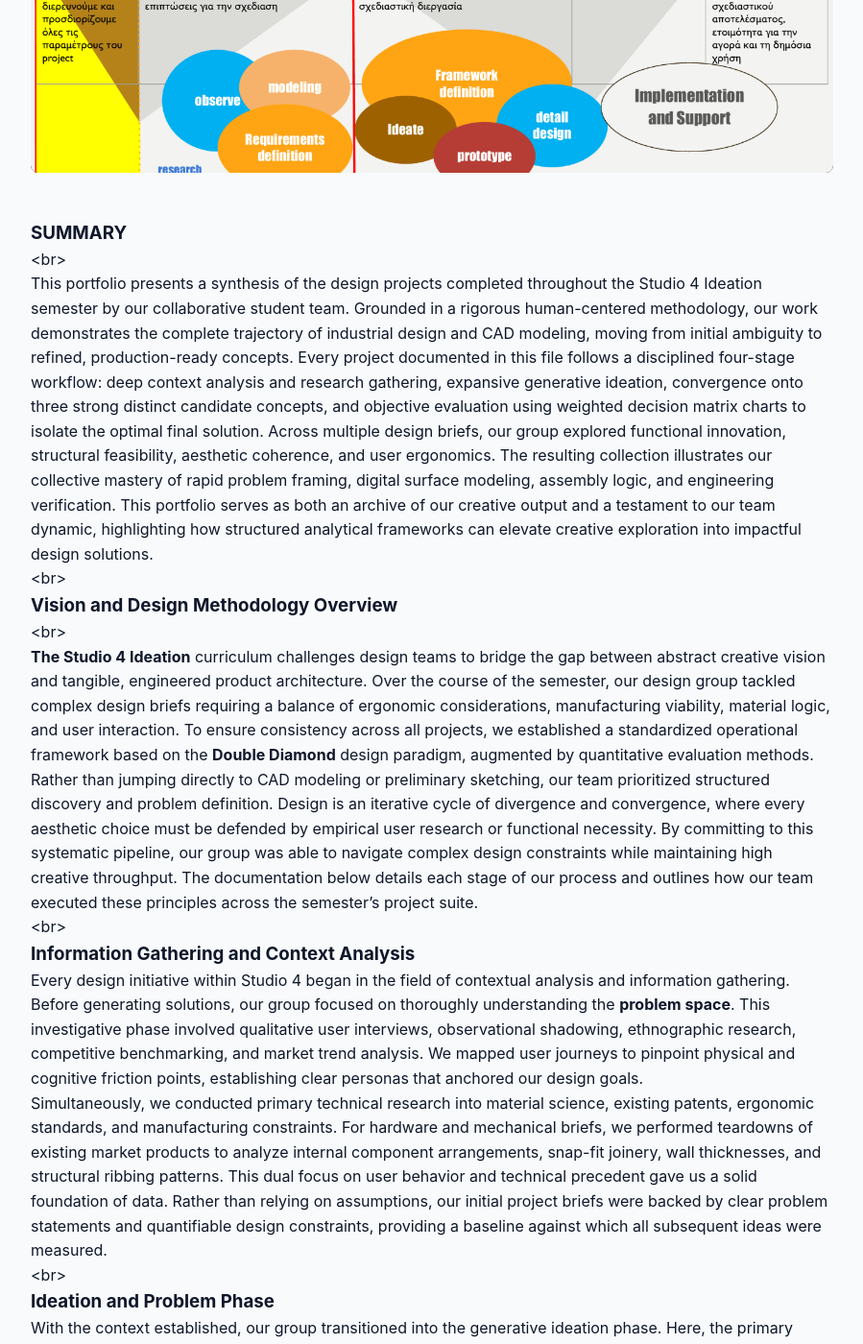
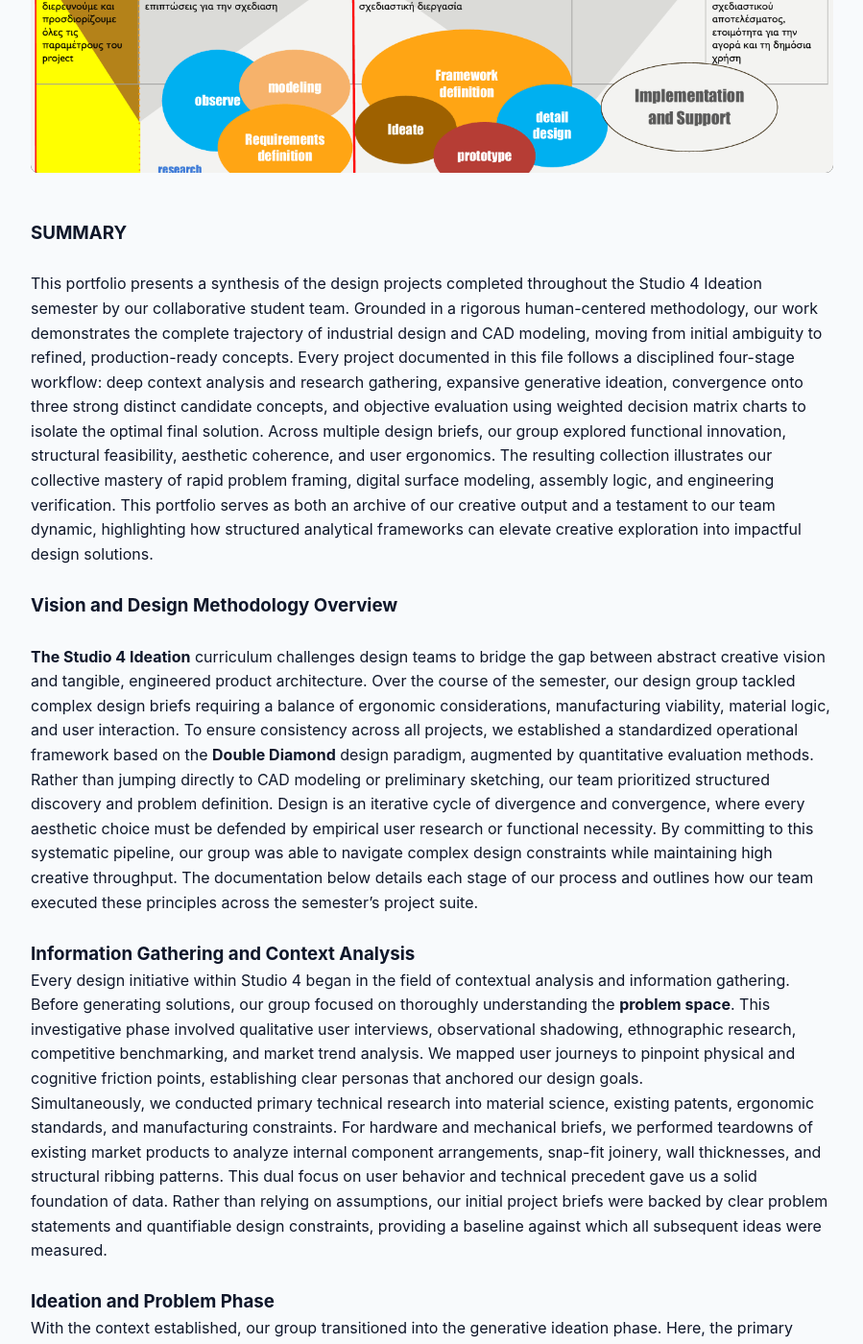
Before and after one commit to AlperIsmailoglou/Portfolio, a Jekyll site: the page built from _projects/test-2.md, in a window 1280 px wide and 1400 px high, scrolled down 613 px. Shown: the whole window at 96% size, without its empty margins (190-1089 px from the left). Built offline with Jekyll 4.4.1, drawn with Linux system fonts in a browser that asks for light colours; some of the changed text lies outside the part shown.

Commit message:
Update Projects “test-2”

```diff
--- a/_projects/test-2.md
+++ b/_projects/test-2.md
@@ -12,21 +12,21 @@ image: ''
 
 ### **SUMMARY**
 
-\<br>
+<br>
 
 This portfolio presents a synthesis of the design projects completed throughout the Studio 4 Ideation semester by our collaborative student team. Grounded in a rigorous human-centered methodology, our work demonstrates the complete trajectory of industrial design and CAD modeling, moving from initial ambiguity to refined, production-ready concepts. Every project documented in this file follows a disciplined four-stage workflow: deep context analysis and research gathering, expansive generative ideation, convergence onto three strong distinct candidate concepts, and objective evaluation using weighted decision matrix charts to isolate the optimal final solution. Across multiple design briefs, our group explored functional innovation, structural feasibility, aesthetic coherence, and user ergonomics. The resulting collection illustrates our collective mastery of rapid problem framing, digital surface modeling, assembly logic, and engineering verification. This portfolio serves as both an archive of our creative output and a testament to our team dynamic, highlighting how structured analytical frameworks can elevate creative exploration into impactful design solutions.
 
-\<br>
+<br>
 
 ### Vision and Design Methodology Overview
 
-\<br>
+<br>
 
 **The Studio 4 Ideation** curriculum challenges design teams to bridge the gap between abstract creative vision and tangible, engineered product architecture. Over the course of the semester, our design group tackled complex design briefs requiring a balance of ergonomic considerations, manufacturing viability, material logic, and user interaction. To ensure consistency across all projects, we established a standardized operational framework based on the **Double Diamond** design paradigm, augmented by quantitative evaluation methods.
 
 Rather than jumping directly to CAD modeling or preliminary sketching, our team prioritized structured discovery and problem definition. Design is an iterative cycle of divergence and convergence, where every aesthetic choice must be defended by empirical user research or functional necessity. By committing to this systematic pipeline, our group was able to navigate complex design constraints while maintaining high creative throughput. The documentation below details each stage of our process and outlines how our team executed these principles across the semester’s project suite.
 
-\<br>
+<br>
 
 ### Information Gathering and Context Analysis
 
@@ -34,7 +34,7 @@ Every design initiative within Studio 4 began in the field of contextual analysi
 
 Simultaneously, we conducted primary technical research into material science, existing patents, ergonomic standards, and manufacturing constraints. For hardware and mechanical briefs, we performed teardowns of existing market products to analyze internal component arrangements, snap-fit joinery, wall thicknesses, and structural ribbing patterns. This dual focus on user behavior and technical precedent gave us a solid foundation of data. Rather than relying on assumptions, our initial project briefs were backed by clear problem statements and quantifiable design constraints, providing a baseline against which all subsequent ideas were measured.
 
-\<br>
+<br>
 
 ### Ideation and Problem Phase
 
@@ -42,11 +42,11 @@ With the context established, our group transitioned into the generative ideatio
 
 During this stage, we prioritized volume and variety over polished execution. We produced dozens of initial concepts per brief, pushing past obvious solutions to explore novel spatial configurations, organic geometries, and modular component architectures. As patterns emerged, we clustered related ideas into distinct thematic directions. We evaluated these directions against our context analysis data, synthesizing loose sketch ideas into coherent system-level proposals. This generative phase ensured that our final directions were drawn from a broad, thoroughly explored spectrum of possibilities.
 
-\<br>
+<br>
 
 ### The Concepts
 
-\<br>
+<br>
 
 Following initial filtering, our group consolidated our best ideas into **three distinct final candidate concepts** for presentation. Developing three distinct concepts allowed us to explore different trade-offs without committing prematurely to a single path. Each of the three concepts represented a deliberate philosophy:
 
@@ -54,11 +54,11 @@ The first candidate concept typically emphasized maximum functional performance
 
 Our team developed full visual presentations for all three concepts, including rendered orthographic projections, preliminary 3D surface blockings, explode-view diagrams, and contextual storyboards. Presenting three fully formed candidates to peers and instructors encouraged critical debate and highlighted the specific advantages and limitations of each approach.
 
-\<br>
+<br>
 
 ### Decision Matrix Evaluation and Final Selection
 
-\<br>
+<br>
 
 To select the winning concept from the triad of final candidates, our group used objective quantitative evaluation tools rather than subjective preference. We created customized decision matrices and weighted scoring charts, to evaluate each concept against pre-established criteria derived from our initial context research.
 
@@ -66,11 +66,11 @@ Our **evaluation metrics** typically included structural integrity, manufacturin
 
 By charting these scores in side-by-side comparative graphs, our team removed personal bias from the selection process. The decision charts clearly demonstrated which concept achieved the highest overall score while meeting essential performance thresholds. The selected winning concept was then advanced to the final design phase for comprehensive CAD modeling, structural refinement, detailed component specification, and photorealistic rendering.
 
-\<br>
+<br>
 
 ### Comprehensive Project and Technical Execution
 
-\<br>
+<br>
 
 Through out the semester, our group applied this structured four-phase workflow across a series of distinct Studio 4 design briefs. While each project presented unique physical and functional challenges, our consistent methodology delivered robust, highly detailed outcomes.
 
@@ -78,18 +78,14 @@ In our primary product development brief, context research revealed significant
 
 In a subsequent mechanical design brief, our context analysis identified major durability failures in existing pivot mechanisms subjected to high cyclic loads. Our ideation phase yielded three distinct mechanical linkages: a plan-view linkage, an eccentric cam assembly, and a dual-pin track system. Matrix analysis showed the dual-pin track system was the clear winner due to lower stress concentrations. We translated this geometry into CAD, performing stress analysis simulations to verify load capacity under operational limits. The final modeling phase yielded a complete production assembly package, including bill of materials, exploded assembly drawings, and dimensional tolerance specifications.
 
-\<br>
+<br>
 
 ### Studio Synthesis
 
-\<br>
+<br>
 
 The success of our portfolio work relies on effective group dynamics and task distribution. Throughout the Studio 4 term, our team functioned as a unified design studio. We leveraged individual team members' strengths in context research, freehand concept sketching, parametric surface modeling, dynamic simulation, and graphical presentation.
 
 Daily scrums and design reviews kept our workflow on track. When context analysis revealed unexpected user constraints, the team adapted quickly by revisiting our problem definition. When decision matrix scores were close between competing concepts, we built quick physical foam mock-ups to test ergonomics firsthand before committing to final CAD geometry. This balance of empirical research, creative exploration, quantitative matrix evaluation, and 3D modeling ensured our work remained grounded, functional, and visually compelling.
 
 In summary, the projects compiled in this portfolio reflect a mature design process built on research, systematic ideation, rigorous matrix-driven decision-making, and high-level CAD modeling. The work demonstrates our ability to transform complex briefs into well-engineered, user-focused products ready for manufacturing and market deployment.
-
-###
-
-##
```
